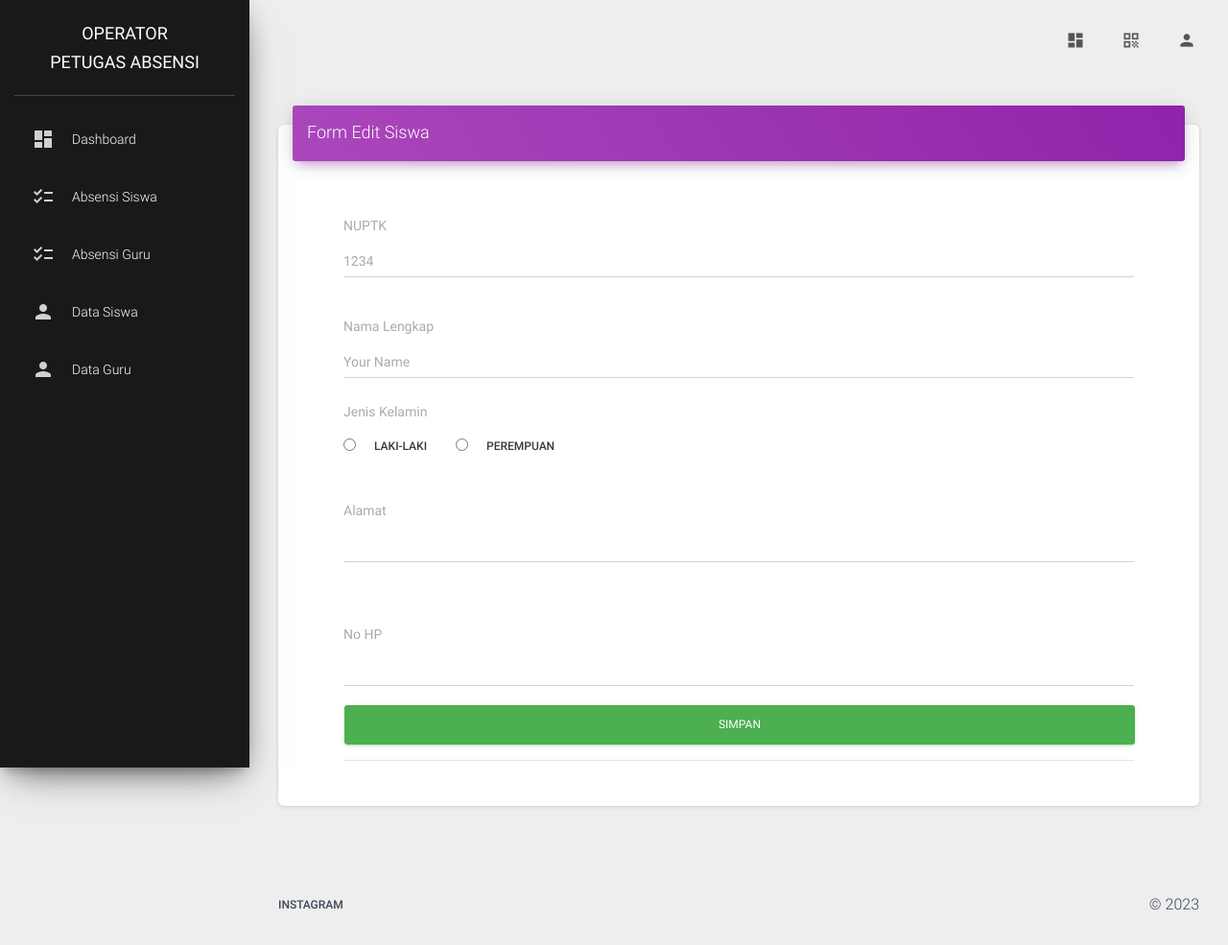
After one commit to ikhsan3adi/absensi-sekolah-qr-code, a CodeIgniter 4 app: the page made by app/Views/admin/data/edit/edit-data-guru.php in a window 1280 px wide. The commit adds this page. Shown: the whole page at 96% size. Run offline with PHP 8.4 and a stand-in for CodeIgniter, Linux system fonts and the light colour scheme; the template is opened without the code that fills it, so the values that code supplies are empty; some libraries are stand-ins or nearby versions.

Commit message:
Add edit page to data guru
Improve ui radio label

```diff
--- /dev/null
+++ b/app/Views/admin/data/edit/edit-data-guru.php
@@ -0,0 +1,94 @@
+<?= $this->extend('templates/admin_page_layout') ?>
+<?= $this->section('content') ?>
+<div class="content">
+   <div class="container-fluid">
+      <div class="row">
+         <div class="col-lg-12 col-md-12">
+            <div class="card">
+               <div class="card-header card-header-primary">
+                  <h4 class="card-title">Form Edit Siswa</h4>
+                  <!-- <p class="card-category">Angkatan 2022/2023</p> -->
+               </div>
+               <div class="card-body mx-5 my-3">
+
+                  <form action="" method="post">
+                     <?= csrf_field() ?>
+
+                     <div class="form-group mt-4">
+                        <label for="nuptk">NUPTK</label>
+                        <input type="text" id="nuptk" class="form-control <?php if (session('errors.nuptk')) : ?>is-invalid<?php endif ?>" name="nuptk" placeholder="1234" value="<?= old('nuptk') ?>">
+                        <div class="invalid-feedback">
+                           <?= session('errors.nuptk') ?>
+                        </div>
+                     </div>
+
+                     <div class="form-group mt-4">
+                        <label for="nama">Nama Lengkap</label>
+                        <input type="text" id="nama" class="form-control <?php if (session('errors.nama')) : ?>is-invalid<?php endif ?>" name="nama" placeholder="Your Name" value="<?= old('nama') ?>">
+                        <div class="invalid-feedback">
+                           <?= session('errors.nama') ?>
+                        </div>
+                     </div>
+
+                     <div class="form-group mt-2">
+                        <label for="jk">Jenis Kelamin</label>
+                        <div class="form-check my-1" id="jk">
+                           <div class="row">
+                              <div class="col-auto">
+                                 <div class="row">
+                                    <div class="col-auto pr-1">
+                                       <input class="form-check" type="radio" name="jk" id="laki">
+                                    </div>
+                                    <div class="col">
+                                       <label class="form-check-label pl-0 pt-1" for="laki">
+                                          <h6 class="text-dark">Laki-laki</h5>
+                                       </label>
+                                    </div>
+                                 </div>
+                              </div>
+                              <div class="col">
+                                 <div class="row">
+                                    <div class="col-auto pr-1">
+                                       <input class="form-check" type="radio" name="jk" id="perempuan">
+                                    </div>
+                                    <div class="col">
+                                       <label class="form-check-label pl-0 pt-1" for="perempuan">
+                                          <h6 class="text-dark">Perempuan</h6>
+                                       </label>
+                                    </div>
+                                 </div>
+                              </div>
+                           </div>
+                        </div>
+                        <div class="invalid-feedback">
+                           <?= session('errors.jk') ?>
+                        </div>
+                     </div>
+
+                     <div class="form-group mt-4">
+                        <label for="alamat">Alamat</label>
+                        <input type="text" id="alamat" name="alamat" class="form-control <?php if (session('errors.alamat')) : ?>is-invalid<?php endif ?>">
+                        <div class="invalid-feedback">
+                           <?= session('errors.alamat') ?>
+                        </div>
+                     </div>
+
+                     <div class="form-group mt-5">
+                        <label for="hp">No HP</label>
+                        <input type="number" id="hp" name="no_hp" class="form-control <?php if (session('errors.no_hp')) : ?>is-invalid<?php endif ?>">
+                        <div class="invalid-feedback">
+                           <?= session('errors.no_hp') ?>
+                        </div>
+                     </div>
+
+                     <button type="submit" class="btn btn-success btn-block">Simpan</button>
+                  </form>
+
+                  <hr>
+               </div>
+            </div>
+         </div>
+      </div>
+   </div>
+</div>
+<?= $this->endSection() ?>
--- a/app/Views/admin/data/edit/edit-data-siswa.php
+++ b/app/Views/admin/data/edit/edit-data-siswa.php
@@ -10,8 +10,6 @@
                   <!-- <p class="card-category">Angkatan 2022/2023</p> -->
                </div>
                <div class="card-body mx-5 my-3">
-
-                  <?= view('Myth\Auth\Views\_message_block') ?>
 
                   <form action="" method="post">
                      <?= csrf_field() ?>
@@ -55,7 +53,7 @@
                                        </div>
                                        <div class="col">
                                           <label class="form-check-label pl-0 pt-1" for="laki">
-                                             <h6>Laki-laki</h5>
+                                             <h6 class="text-dark">Laki-laki</h6>
                                           </label>
                                        </div>
                                     </div>
@@ -67,7 +65,7 @@
                                        </div>
                                        <div class="col">
                                           <label class="form-check-label pl-0 pt-1" for="perempuan">
-                                             <h6>Perempuan</h6>
+                                             <h6 class="text-dark">Perempuan</h6>
                                           </label>
                                        </div>
                                     </div>
--- a/app/Views/admin/data/list-data-guru.php
+++ b/app/Views/admin/data/list-data-guru.php
@@ -21,7 +21,7 @@
                   <td><?= $value['no_hp']; ?></td>
                   <td><?= $value['alamat']; ?></td>
                   <td>
-                     <a href="#" type="button" class="btn btn-success p-2" id="<?= $value['nuptk']; ?>">
+                     <a href="<?= base_url('admin/data-guru/edit/' . $value['id_guru']); ?>" type="button" class="btn btn-success p-2" id="<?= $value['nuptk']; ?>">
                         <i class="material-icons">edit</i>
                         Edit
                      </a>
```
